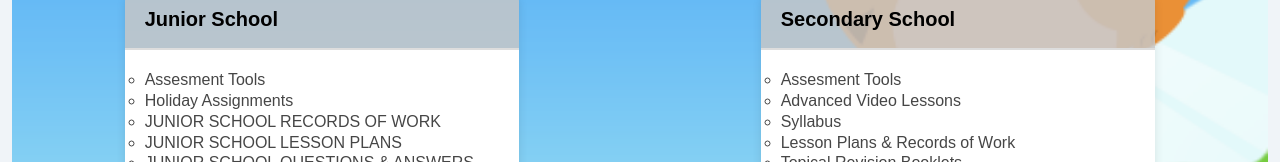
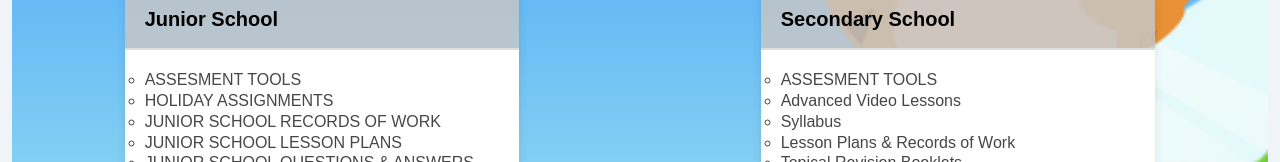
Before and after one commit to seleneecs/front-end, a React (Vite) app: page /others in a window 1280 px wide. Shown: the part 532-694 px from the top of the page. Built offline with nearby package versions, Linux system fonts and the light colour scheme; no server answers.

Commit message:
rectified other resouces tables

```diff
--- a/src/components/otherScollResources/OthersSection.jsx
+++ b/src/components/otherScollResources/OthersSection.jsx
@@ -95,8 +95,8 @@ console.log("full URL IS:", fullURL)
     "Junior School": {
       value: "selene_jss",
       subjects: {
-       "Assesment Tools": {table: "assessment_tools" },
-        "Holiday Assignments": {table:"holiday_assignments"} ,
+       "ASSESMENT TOOLS": {table: "assessment_tools" },
+        "HOLIDAY ASSIGNMENTS": {table:"holiday_assignments"} ,
         "JUNIOR SCHOOL RECORDS OF WORK": { table: "records_of_work" },
         "JUNIOR SCHOOL LESSON PLANS": { table: "lesson_plans" },
         "JUNIOR SCHOOL QUESTIONS & ANSWERS BOOKLETS": { table: "questions_answers_booklets" },
@@ -105,7 +105,7 @@ console.log("full URL IS:", fullURL)
     "Secondary School": {
       value: "selene_secondary",
       subjects: {
-         "Assesment Tools":{ table: "assesment_tools"} ,
+         "ASSESMENT TOOLS":{ table: "assesment_tools"} ,
         "Advanced Video Lessons": { table: "video_lessons" },
         "Syllabus": { table: "syllabus" },
         "Lesson Plans & Records of Work": { table: "lesson_plans" },
```
